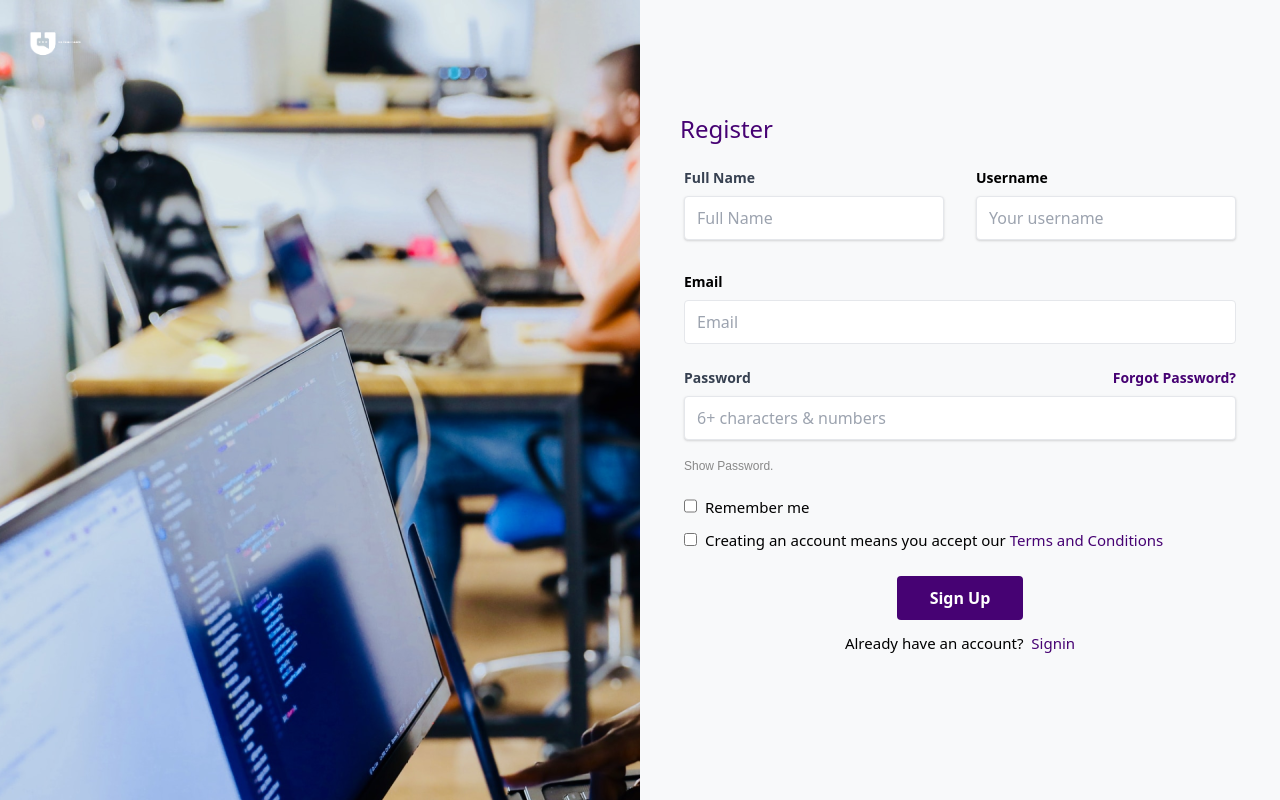
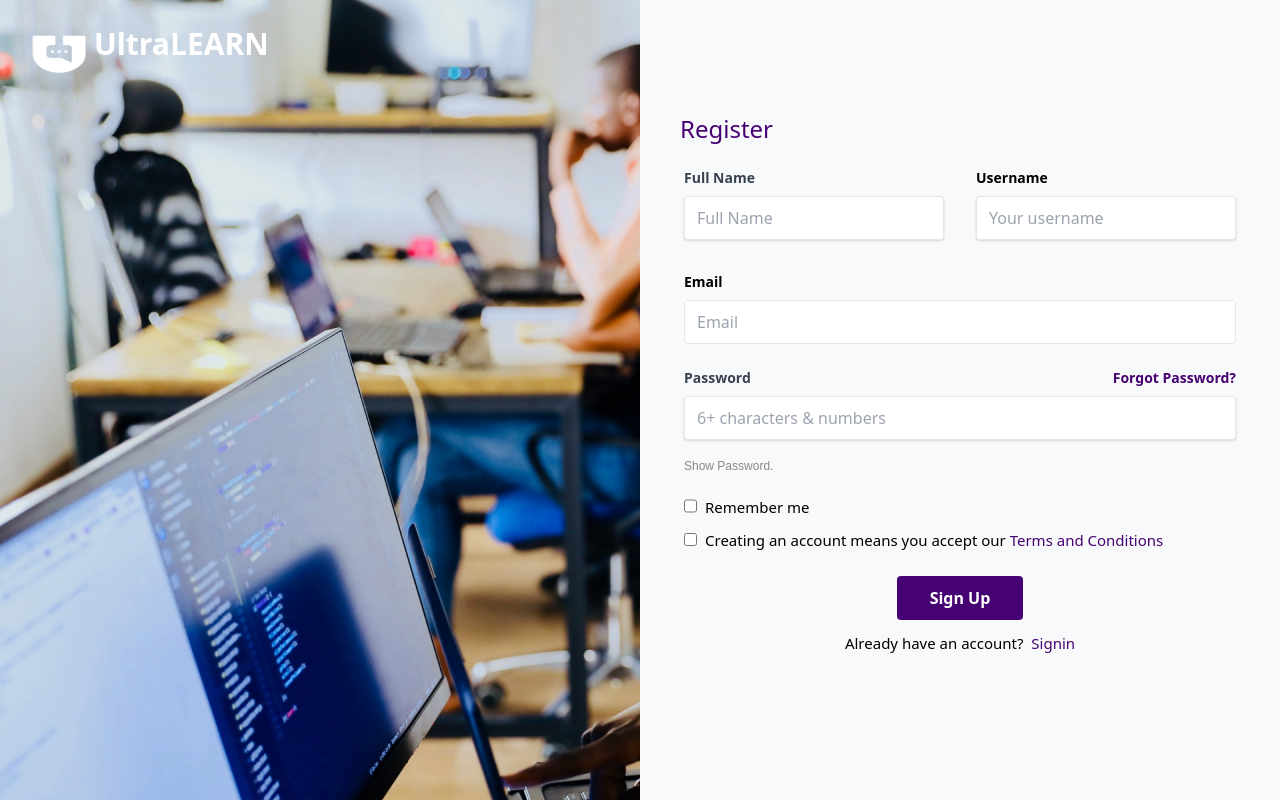
Before and after one commit to Fave7903/ultralearn_front, a React (Create React App) app in the folder ultrlfront/: page /signup in a window 1280 px wide. Built offline with nearby package versions, Linux system fonts and the light colour scheme.

Commit message:
white logo

```diff
--- a/ultrlfront/src/components/logotext.js
+++ b/ultrlfront/src/components/logotext.js
@@ -1,11 +1,11 @@
 import React from "react";
-import ultralearn from '../assets/ultralearn white.png'
+import ultralearn from '../assets/ultralearn white2.png'
 
 export const Logotext = (small = false) => {
     return (
 
         <div className={"flex flex-row" + (( !small)?"m-6 ml-9":" m-2")}>
-            <span><img style={{ width: "55px", height: "50px" }} src={ultralearn} className="image-fluid mx-1 mt-0" alt="Student" /></span>
-            {/* <div className="text-3xl ul-purple-700 font-semibold	" >UltraLEARN</div> */}
+            <span><img style={{ width: "60px", height: "55px" }} src={ultralearn} className="image-fluid mx-1 mt-0" alt="Student" /></span>
+            <div className="text-3xl text-white font-semibold m-0.5	" >UltraLEARN</div>
         </div>)
 }
```
Also changed, not shown: ultrlfront/src/assets/ultralearn white2.png (added).
